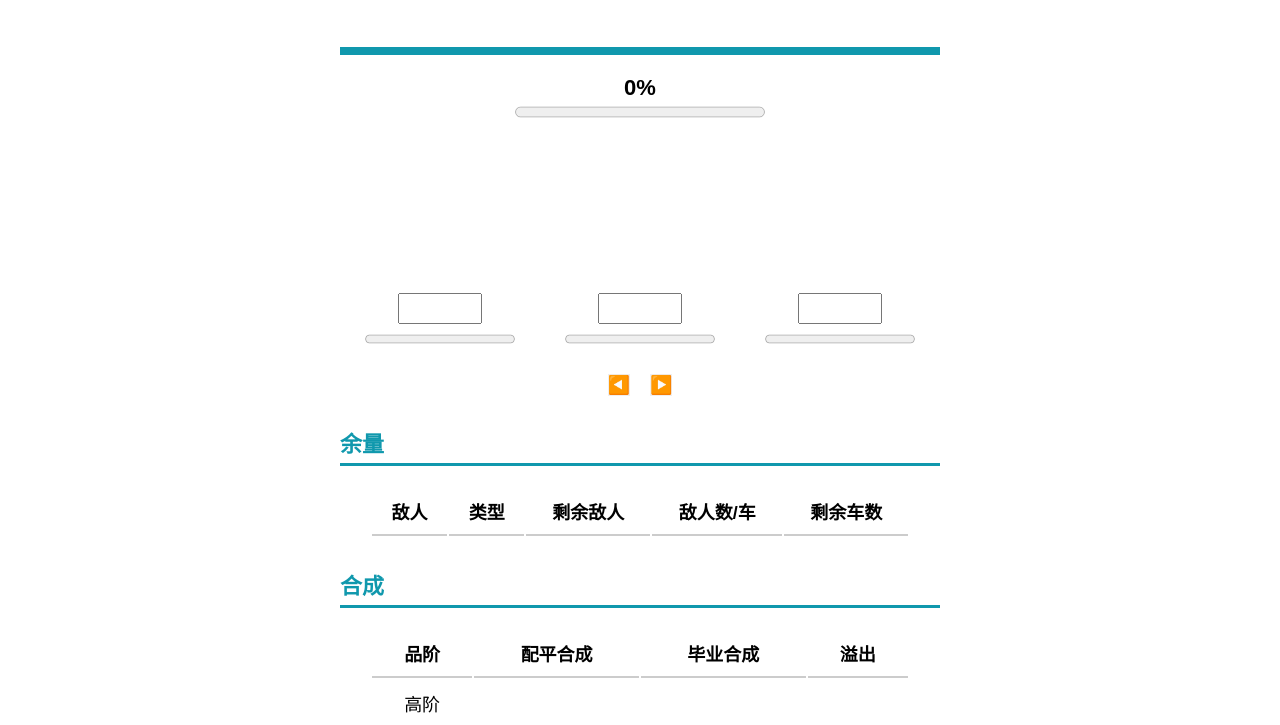
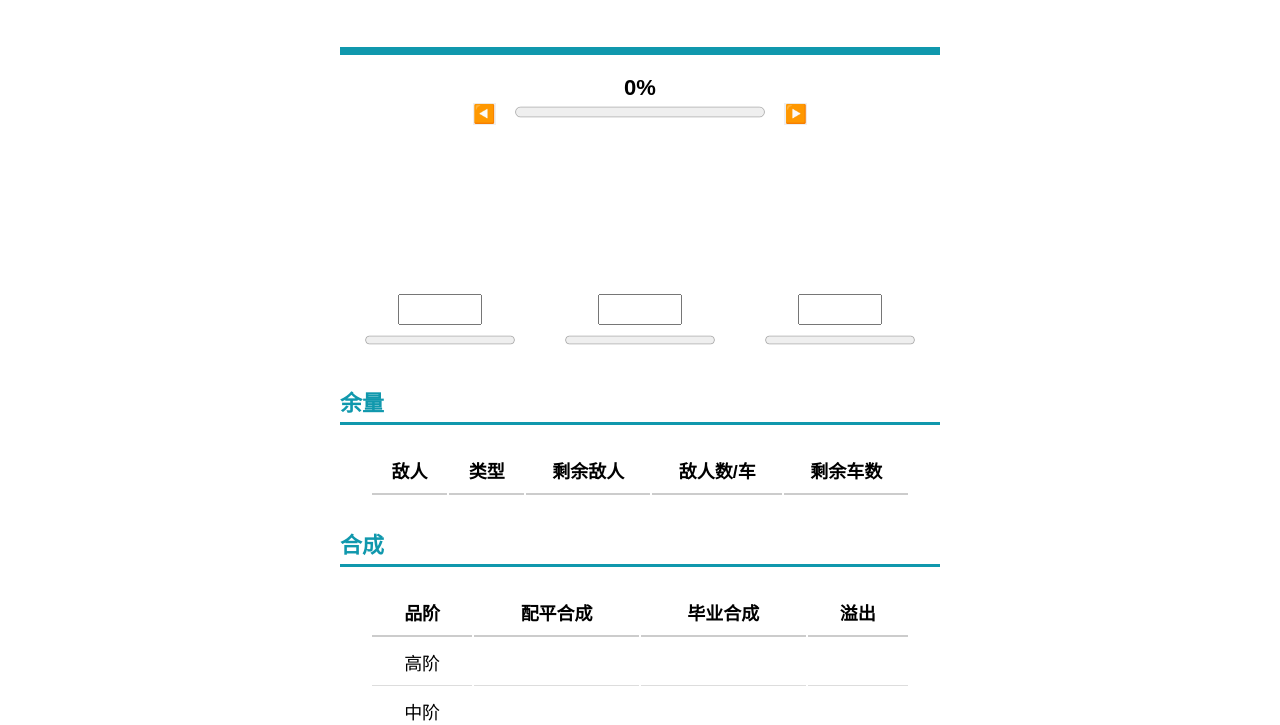
Before and after one commit to lyx314/Darkmoon-Calculator, a plain HTML site: page index.html in a window 1280 px wide. Shown: the part 71-796 px from the top of the page. Drawn offline with Linux system fonts and the light colour scheme.

Commit message:
move the left/right button to the total progress bar

```diff
--- a/index.html
+++ b/index.html
@@ -18,11 +18,13 @@
         <div class="container">
             <div class="total-progress">
                 <div class="total-progress-value">0%</div>
+                <button class="button-last-next" id="button-last">◀️</button>
                 <progress
                     value="0"
                     max="1"
                     class="total-progress-bar"
                 ></progress>
+                <button class="button-last-next" id="button-next">▶️</button>
             </div>
 
             <div class="images-container">
@@ -60,10 +62,6 @@
                     id="progress-bar-0"
                     class="progress-bar"
                 ></progress>
-            </div>
-            <div class="last-next">
-                <button class="button-last-next" id="button-last">◀️</button
-                ><button class="button-last-next" id="button-next">▶️</button>
             </div>
             <h2>余量</h2>
             <table>
--- a/style.css
+++ b/style.css
@@ -179,15 +179,8 @@ nav {
     text-align: right;
 }
 
-.last-next {
-    display: flex;
-    align-items: center;
-    justify-content: center;
-    margin-top: 20px;
-    gap: 20px;
-}
-
 .button-last-next {
     font-size: 18px;
     border: none;
+    margin: 0 15px;
 }
```
